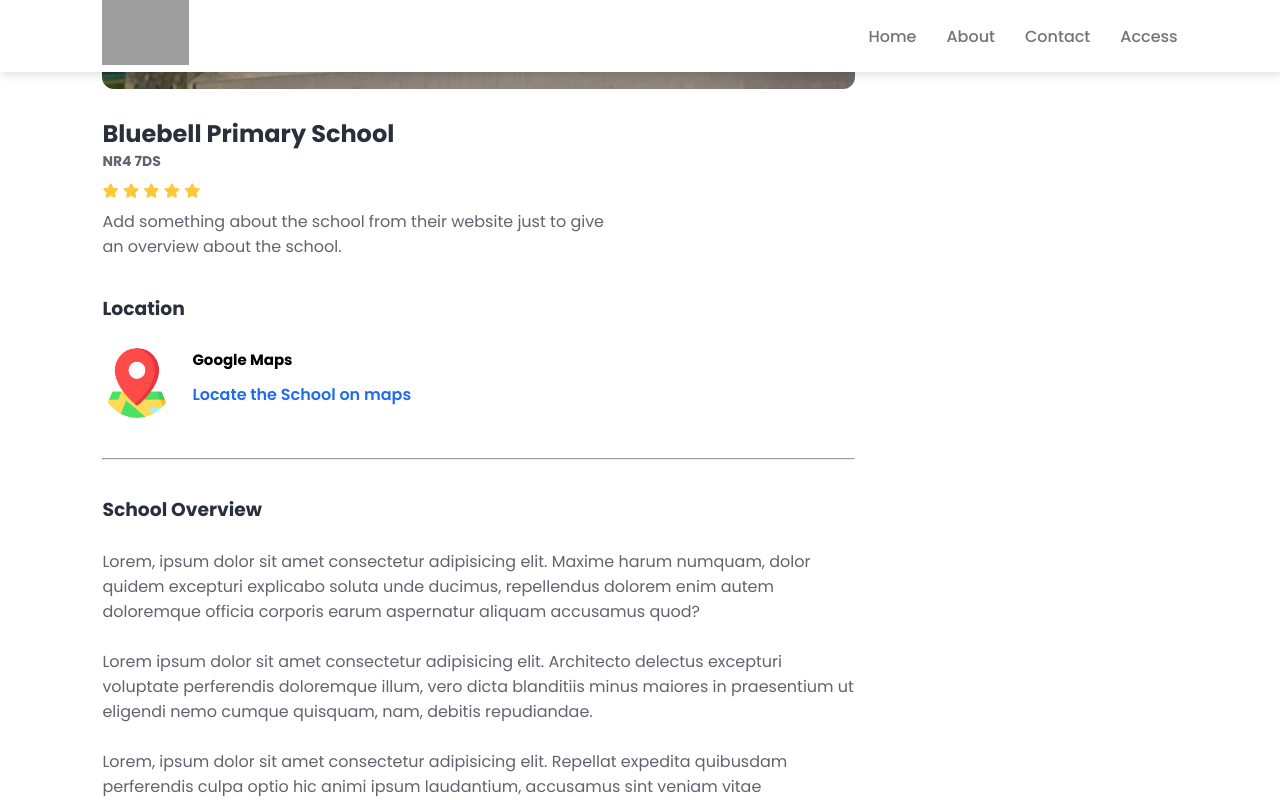
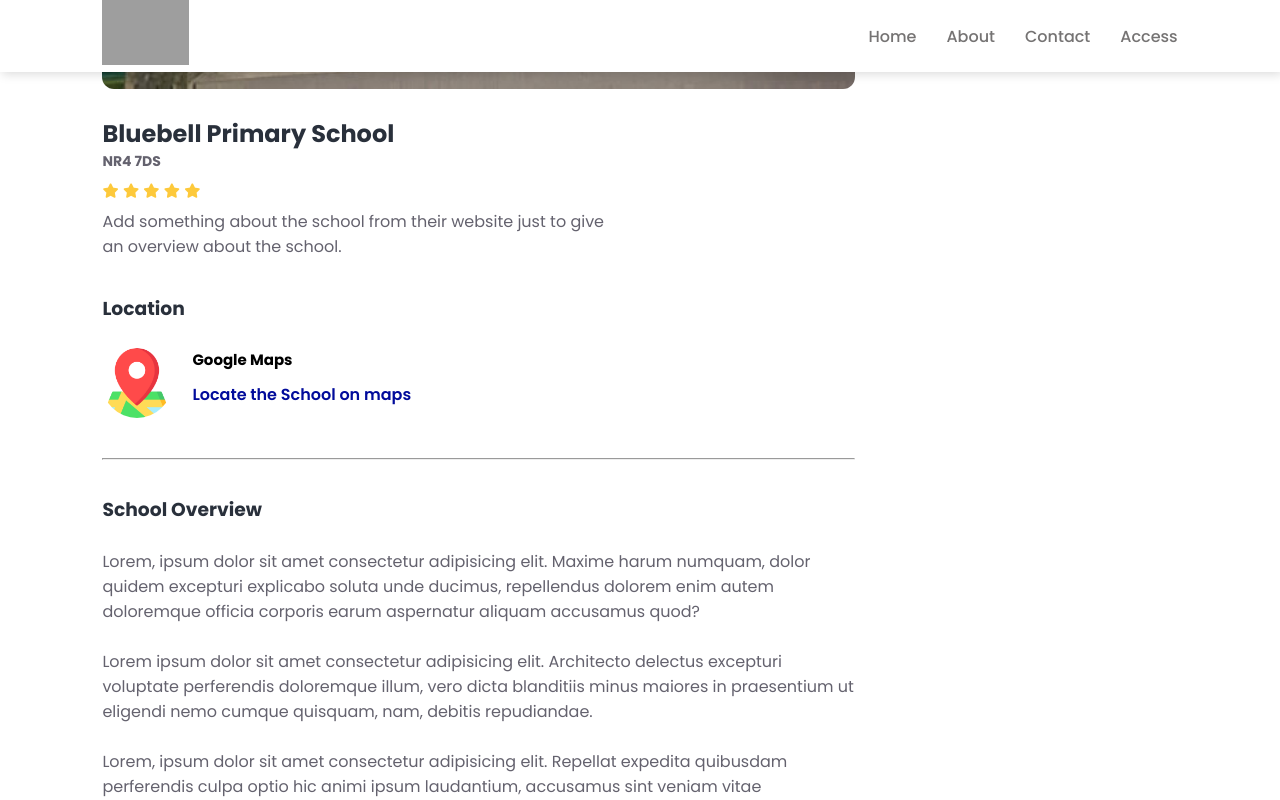
Before and after one commit to dilipraj28/dissertation, a plain HTML site: page schoolDetails.html in a window 1280 px wide. In both pictures the pointer is over the link "Locate the School on maps". Shown: the part 973-1773 px from the top of the page. Drawn offline with Linux system fonts and the light colour scheme; grey boxes are pictures that could not be loaded.

Commit message:
maps link was updated

```diff
--- a/schoolDetails.html
+++ b/schoolDetails.html
@@ -74,7 +74,7 @@
                 <img src="./assets/map.png" alt="mapLogo">
                 <div class="map-det">
                     <h5>Google Maps</h5>
-                    <a href="#">Locate the School on maps</a>
+                    <a href="https://www.google.com/maps?q=Bluebell Primary School">Locate the School on maps</a>
                 </div>
             </div>
 
--- a/style.css
+++ b/style.css
@@ -713,6 +713,10 @@
     transition: 0.3 ease;
 }
 
+#school-inner .maps-details .map-det a:hover{
+    color: #010b9b;
+}
+
 
 #school-inner .school-details{
     width: 300px;
```
